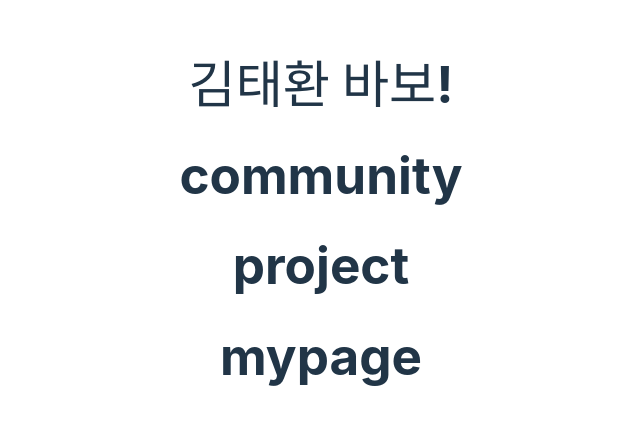
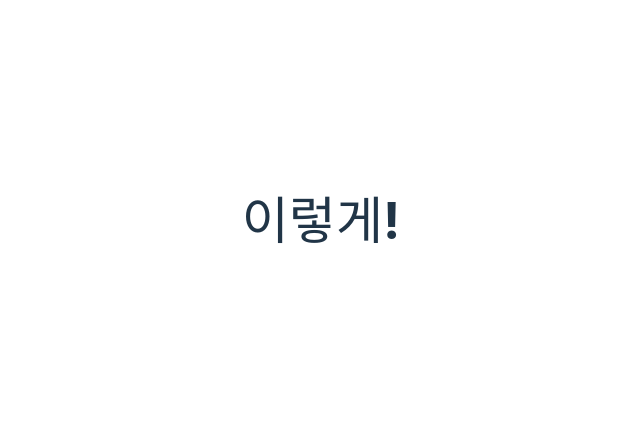
Before and after one commit to whgms159/Devsquad, a React (Vite) app in the folder front-dev/DevSqaurd/: page /test in a window 1280 px wide. Shown: the part 180-604 px from the top of the page, without its empty margins (319-959 px from the left). Built offline with nearby package versions, Linux system fonts and the light colour scheme.

Commit message:
feat : react-route-dom

```diff
--- a/front-dev/DevSqaurd/package.json
+++ b/front-dev/DevSqaurd/package.json
@@ -10,8 +10,10 @@
     "preview": "vite preview"
   },
   "dependencies": {
+    "@types/react-router-dom": "^5.3.3",
     "react": "^18.3.1",
-    "react-dom": "^18.3.1"
+    "react-dom": "^18.3.1",
+    "react-router-dom": "^6.26.1"
   },
   "devDependencies": {
     "@eslint/js": "^9.9.0",
--- a/front-dev/DevSqaurd/src/App.tsx
+++ b/front-dev/DevSqaurd/src/App.tsx
@@ -1,13 +1,12 @@
+import { Route, Routes } from "react-router-dom";
 import "./App.css";
+import TestPage from "./pages/TestPage";
 
 function App() {
   return (
-    <>
-      <h1>김태환 바보!</h1>
-      <h1>community</h1>
-      <h1>project</h1>
-      <h1>mypage</h1>
-    </>
+    <Routes>
+      <Route path="/test" element={<TestPage/>} />
+    </Routes>
   );
 }
 
--- a/front-dev/DevSqaurd/src/main.tsx
+++ b/front-dev/DevSqaurd/src/main.tsx
@@ -1,10 +1,17 @@
-import { StrictMode } from 'react'
-import { createRoot } from 'react-dom/client'
-import App from './App.tsx'
+import React from 'react';
+import ReactDOM from 'react-dom/client';
+import App from './App.tsx';
 import './index.css'
+import { BrowserRouter } from 'react-router-dom'
 
-createRoot(document.getElementById('root')!).render(
-  <StrictMode>
-    <App />
-  </StrictMode>,
-)
+const root = ReactDOM.createRoot(
+  document.getElementById("root") as HTMLElement
+);
+
+root.render(
+  <React.StrictMode>
+    <BrowserRouter>
+      <App />
+    </BrowserRouter>
+  </React.StrictMode>,
+);
--- /dev/null
+++ b/front-dev/DevSqaurd/src/pages/TestPage.tsx
@@ -0,0 +1,5 @@
+export default function TestPage() {
+  return (
+    <h1>이렇게!</h1>
+  )
+};
```
Also changed, not shown: front-dev/DevSqaurd/src/layouts/Footer.tsx (added, +11 -0 lines), front-dev/DevSqaurd/src/layouts/Layout.tsx (added, +14 -0 lines), front-dev/DevSqaurd/src/layouts/header.tsx (+6 -6 lines), 1 other file (tests, documents, lock files or other folders).
